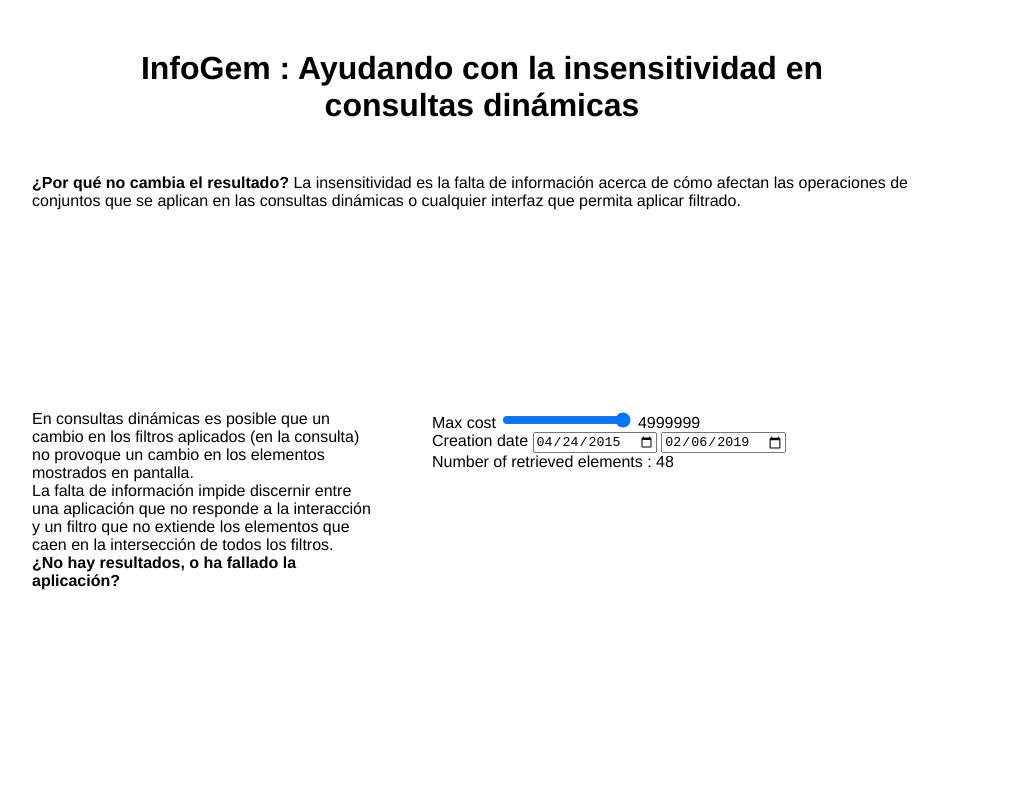
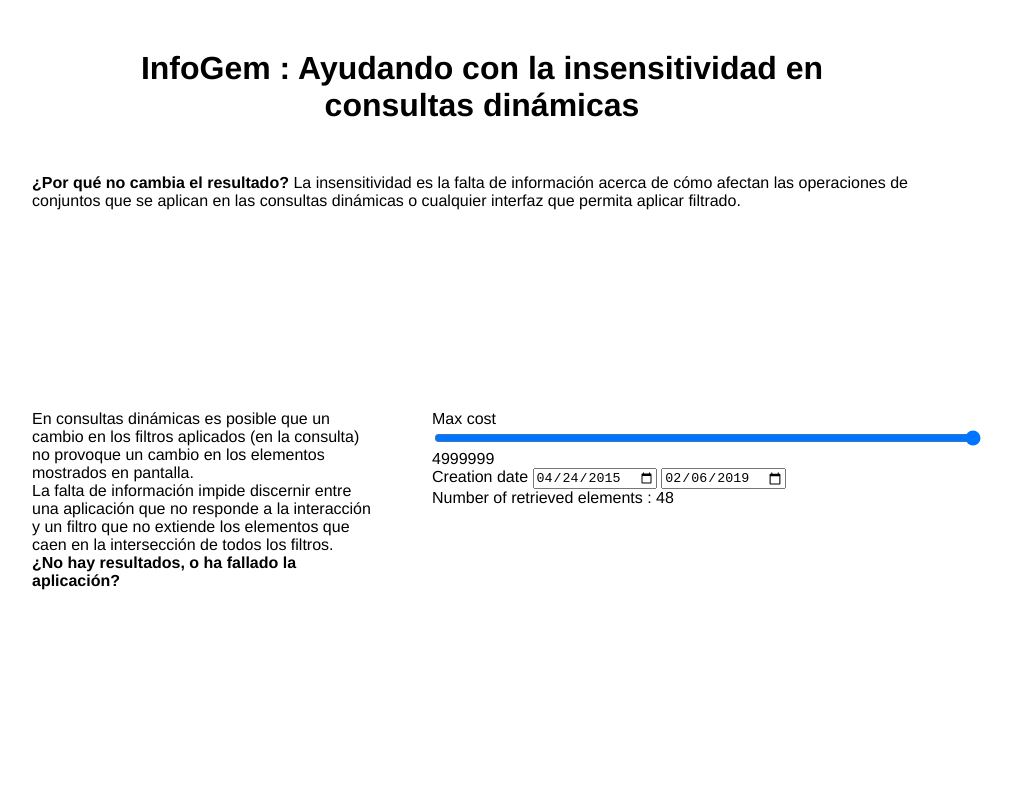
Before and after one commit to Janchorizo/infogem, a plain HTML site: page index.html in a window 1280 px wide. Shown: the top 787 px of the page, without its empty margins (158-1170 px from the left). Drawn offline with Linux system fonts and the light colour scheme; a script that the page names is missing.

Commit message:
Enlarged input for max cost.

```diff
--- a/css/main.css
+++ b/css/main.css
@@ -1,6 +1,8 @@
 body{
   font-family: "Helvetica Neue", Helvetica, Arial, sans-serif;
 }
+
+input#max_cost{width:41em;}
 
 div.centered{
   max-width: 900px;
```
Also changed, not shown: index.html (+1 -1 lines).
